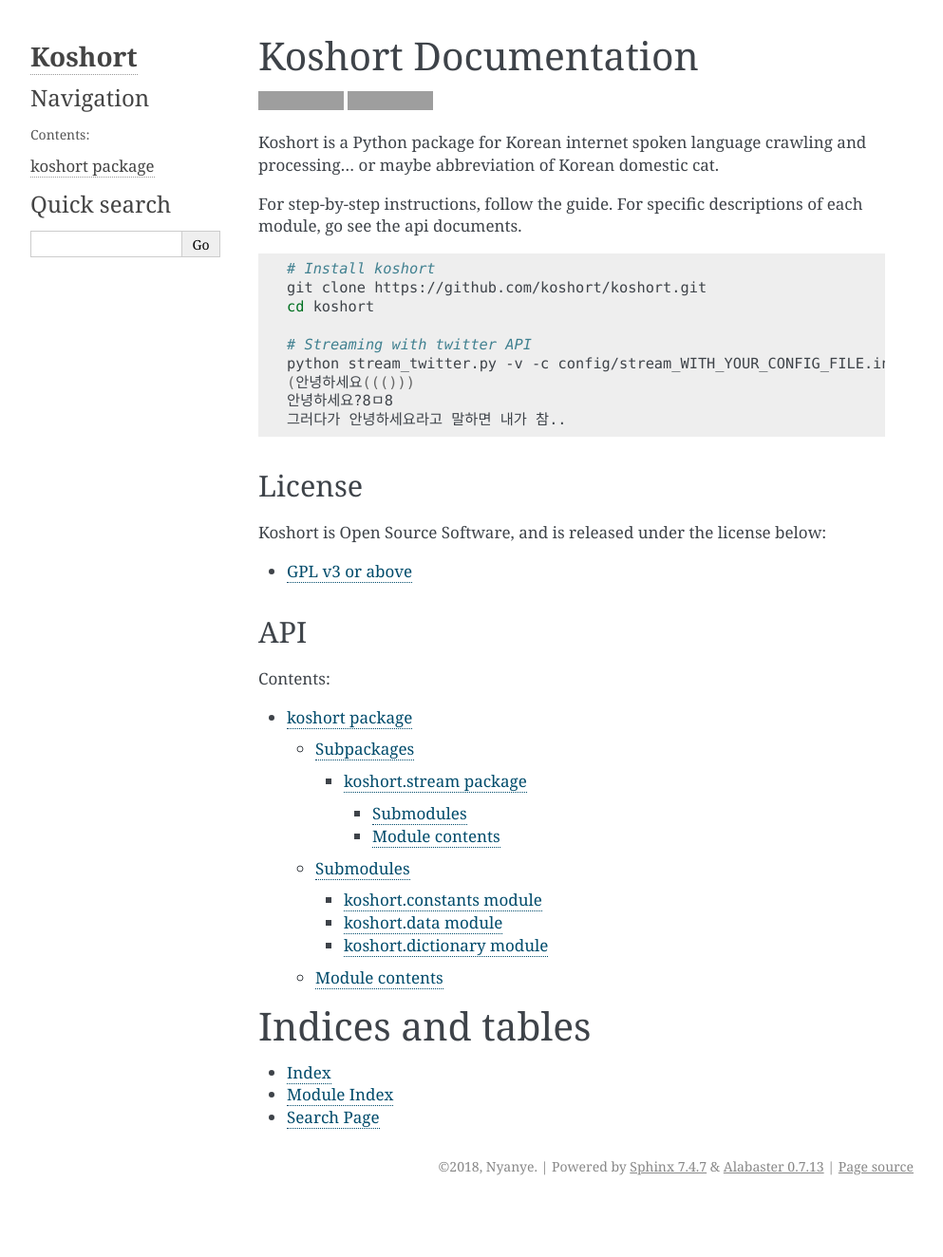
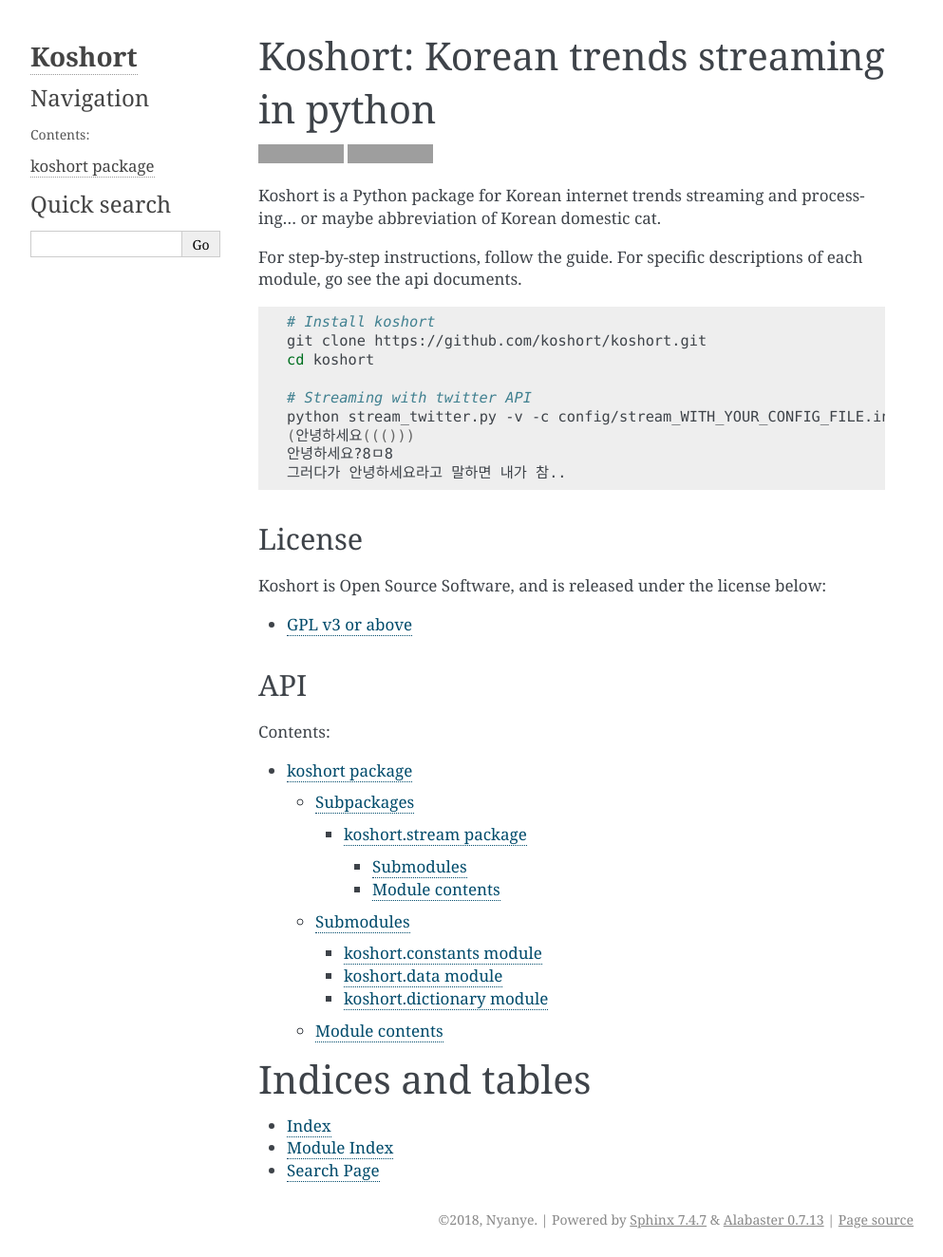
Before and after one commit to koshort/koshort, a Sphinx documentation site: the page built from docs/index.rst, in a window 1280 px wide. Shown: the whole page at 95% size, without its empty margins (148-1141 px from the left). Built offline with Sphinx 7.4.7, drawn with Linux system fonts in a browser that asks for light colours; the version number could not be read and is left out; before the commit the page ends 1268 px from its top, so only the background shows below that; grey boxes are pictures that could not be loaded.

Commit message:
Change crawling into streaming

```diff
--- a/docs/index.rst
+++ b/docs/index.rst
@@ -3,7 +3,7 @@
    You can adapt this file completely to your liking, but it should at least
    contain the root `toctree` directive.
 
-Koshort Documentation
+Koshort: Korean trends streaming in python
 ===================================
 
 .. image:: https://travis-ci.org/koshort/koshort.svg?branch=master
@@ -14,7 +14,7 @@
     :alt: Documentation Status
     :target: http://koshort.readthedocs.io/en/latest/?badge=latest
 
-Koshort is a Python package for Korean internet spoken language crawling and processing... or maybe abbreviation of Korean domestic cat.
+Koshort is a Python package for Korean internet trends streaming and processing... or maybe abbreviation of Korean domestic cat.
 
 For step-by-step instructions, follow the :ref:`guide`.
 For specific descriptions of each module, go see the api documents.
```
Also changed, not shown: README.md (+2 -2 lines).
